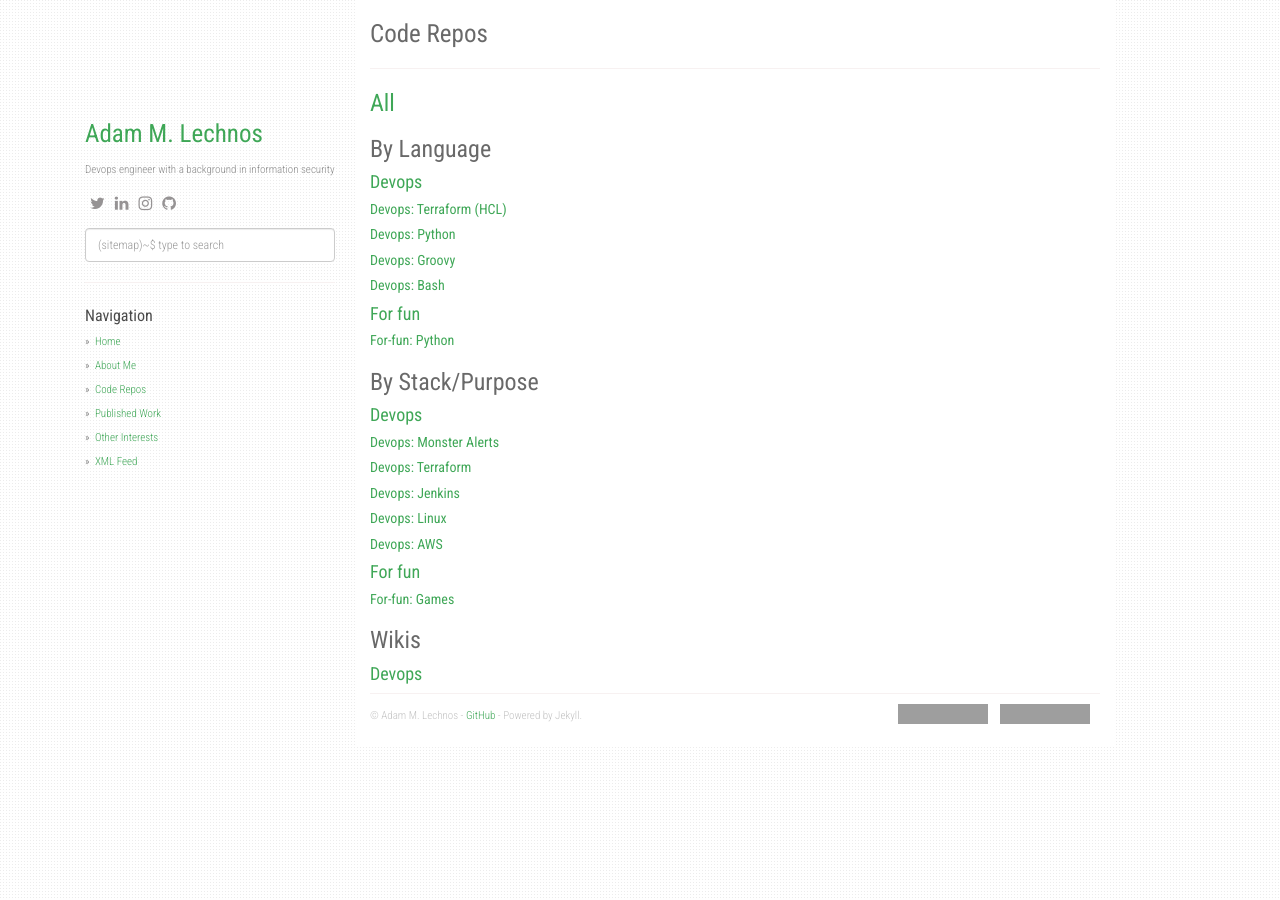
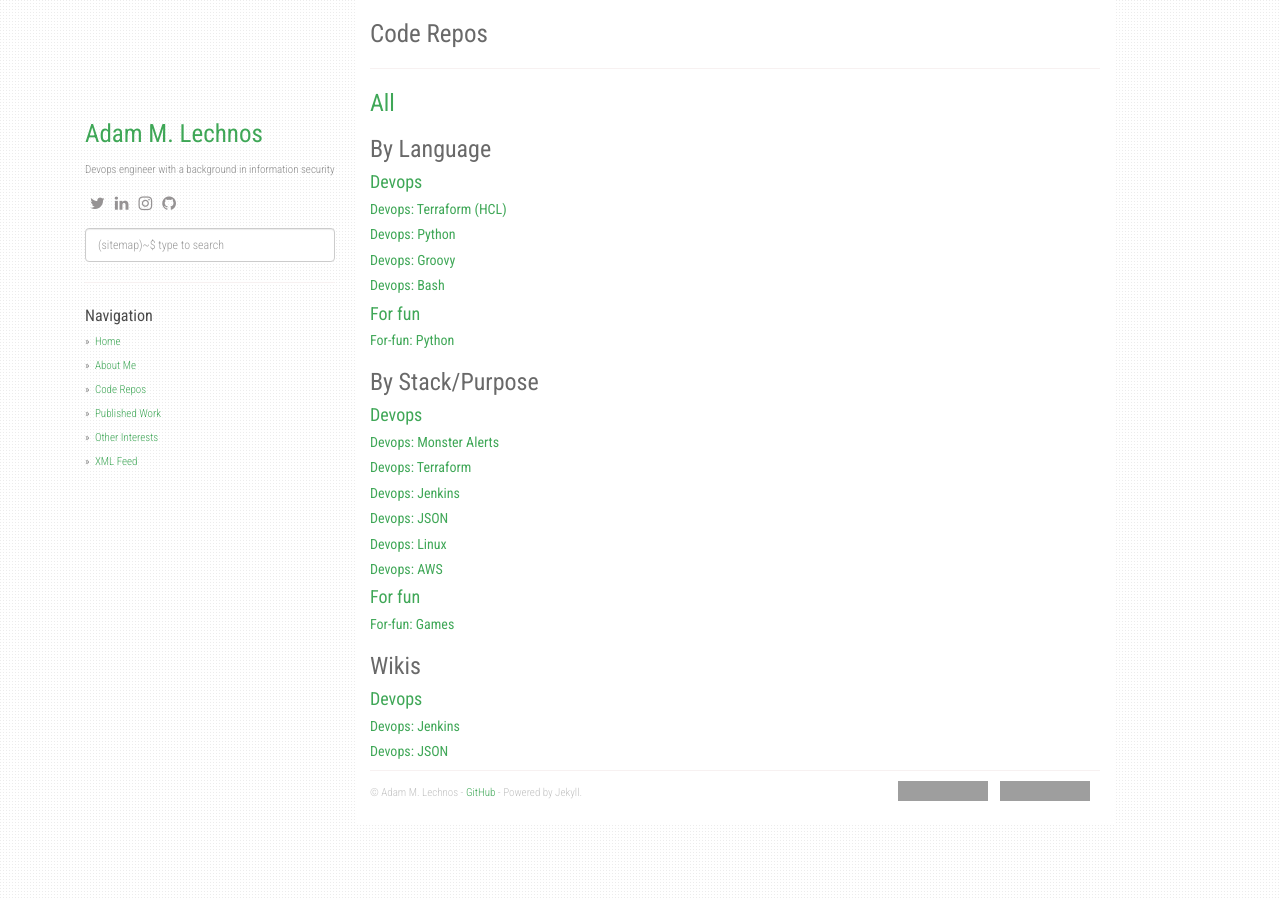
Before and after one commit to Adam-Lechnos/adam-lechnos.github.io, a Jekyll site: the page built from repos.md, in a window 1280 px wide. Built offline with Jekyll 4.4.1, drawn with Linux system fonts in a browser that asks for light colours; nearby versions of some CDN libraries; grey boxes are pictures that could not be loaded.

Commit message:
added JSON and more Wiki sections

```diff
--- a/repos.md
+++ b/repos.md
@@ -21,6 +21,7 @@ permalink: /repos/
 ##### [Devops: Monster Alerts](https://github.com/search?q=user%3Aadam-lechnos+topic%3Adevops+topic%3Amonster-alerts&type=repositories){:target="_blank" rel="noopener"}
 ##### [Devops: Terraform](https://github.com/search?q=user%3Aadam-lechnos+topic%3Adevops+topic%3Aterraform&type=repositories){:target="_blank" rel="noopener"}
 ##### [Devops: Jenkins](https://github.com/search?q=user%3Aadam-lechnos+topic%3Adevops+topic%3Ajenkins&type=repositories){:target="_blank" rel="noopener"}
+##### [Devops: JSON](https://github.com/search?q=user%3Aadam-lechnos+topic%3Adevops+topic%3Ajson&type=repositories){:target="_blank" rel="noopener"}
 ##### [Devops: Linux](https://github.com/search?q=user%3Aadam-lechnos+topic%3Adevops+topic%3Alinux&type=repositories){:target="_blank" rel="noopener"}
 ##### [Devops: AWS](https://github.com/search?q=user%3Aadam-lechnos+topic%3Adevops+topic%3Aaws&type=repositories){:target="_blank" rel="noopener"}
 
@@ -29,3 +30,5 @@ permalink: /repos/
 
 ### Wikis
 #### [Devops](https://github.com/search?q=user%3Aadam-lechnos+topic%3Adevops+topic%3Awiki&type=repositories){:target="_blank" rel="noopener"}
+##### [Devops: Jenkins](https://github.com/search?q=user%3Aadam-lechnos+topic%3Adevops+topic%3Ajenkins+topic%3Awiki&type=repositories){:target="_blank" rel="noopener"}
+##### [Devops: JSON](https://github.com/search?q=user%3Aadam-lechnos+topic%3Adevops+topic%3Ajson+topic%3Awiki&type=repositories){:target="_blank" rel="noopener"}
```
